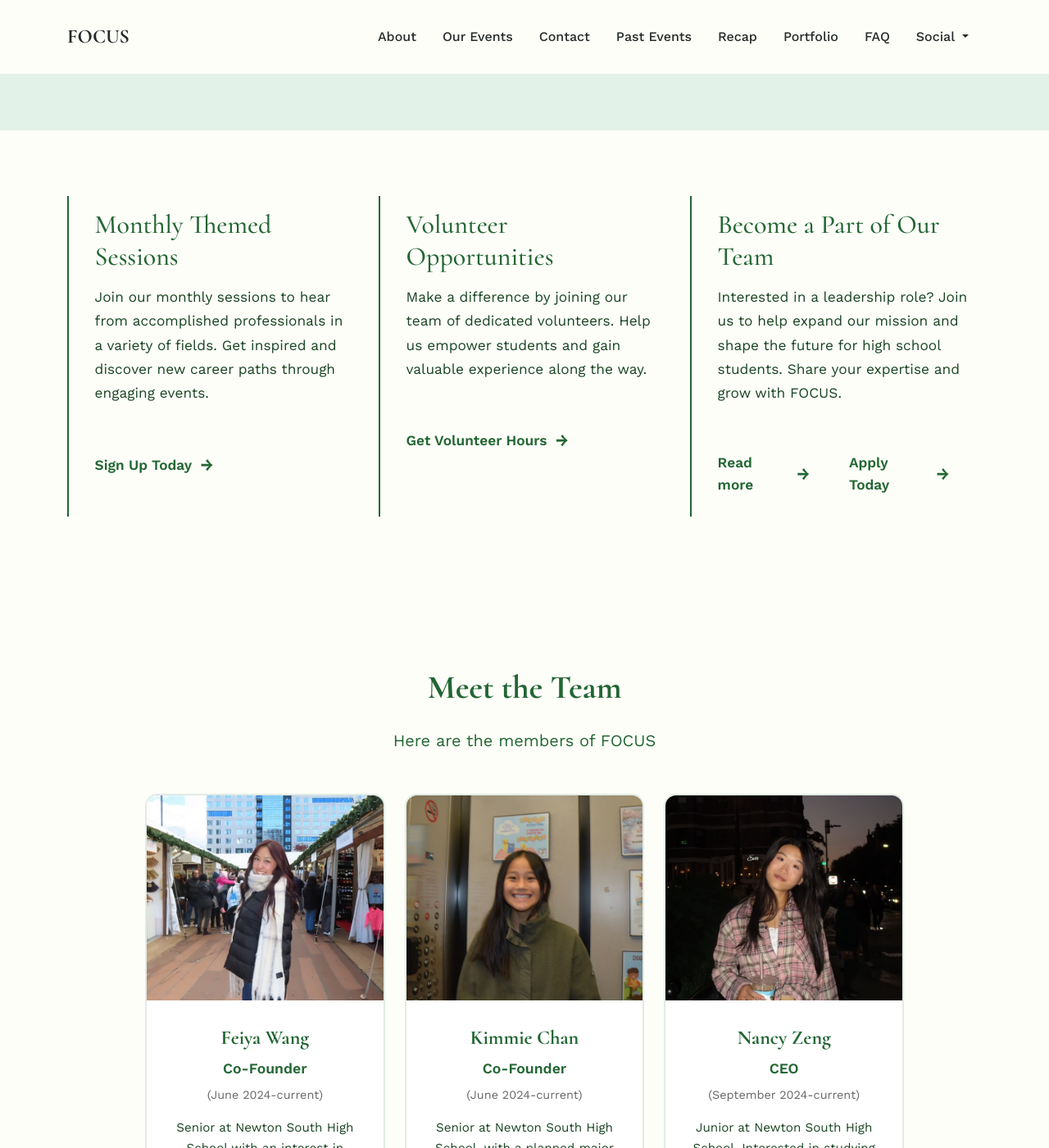
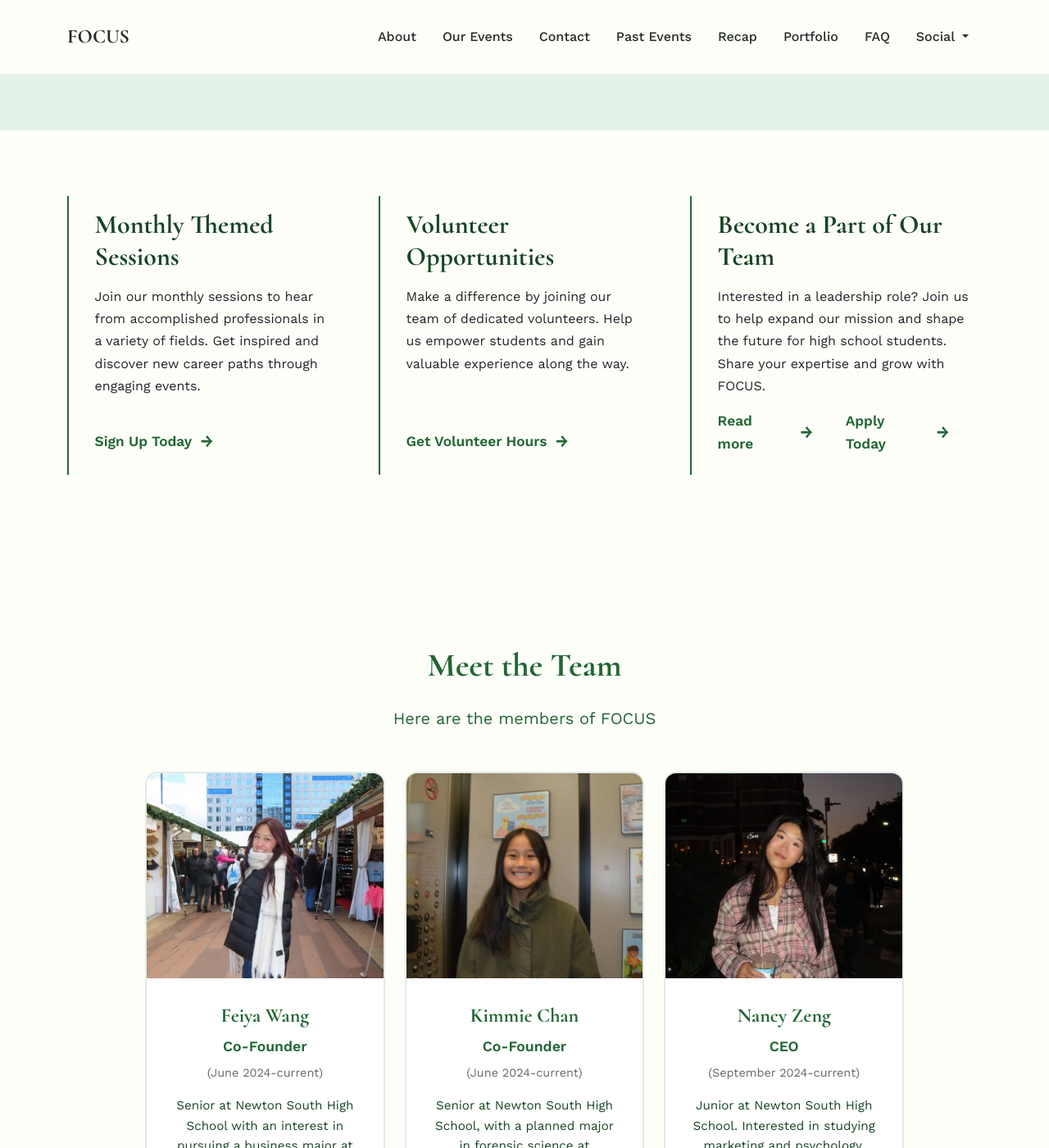
Before and after one commit to GabrielGitAlt/focus, a Jekyll site: the page built from _pages/about.html, in a window 1280 px wide and 1400 px high, scrolled down 878 px. Shown: the whole window at 82% size. Built offline with Jekyll 4.4.1, drawn with Linux system fonts in a browser that asks for light colours.

Commit message:
before fixing about.css

```diff
--- a/_pages/about.html
+++ b/_pages/about.html
@@ -59,64 +59,73 @@
   <div class="container">
     <div class="row g-4">
       <div class="col-lg-4 col-md-6 mb-4">
-        <div class="about-involved-card h-100">
-          <div class="about-involved-border"></div>
-          <div class="about-involved-content">
-            <h3 class="about-involved-title">Monthly Themed Sessions</h3>
-            <p class="about-involved-text">
+        <div class="card h-100">
+          <div class="card-body d-flex flex-column h-100">
+            <h4 class="card-title">Monthly Themed Sessions</h4>
+            <p class="card-text">
               Join our monthly sessions to hear from accomplished professionals
               in a variety of fields. Get inspired and discover new career paths
               through engaging events.
             </p>
-            <div class="about-involved-links mt-4">
-              <a href="#signup" class="about-involved-link"
-                ><span class="about-involved-link-text">Sign Up Today</span>
-                <span class="about-involved-arrow">&rarr;</span></a
+            <div class="mt-auto">
+              <a
+                href="#signup"
+                class="about-involved-link d-inline-flex align-items-center"
               >
+                <span class="about-involved-link-text">Sign Up Today</span>
+                <span class="about-involved-arrow">&rarr;</span>
+              </a>
             </div>
           </div>
         </div>
       </div>
       <div class="col-lg-4 col-md-6 mb-4">
-        <div class="about-involved-card h-100">
-          <div class="about-involved-border"></div>
-          <div class="about-involved-content">
-            <h3 class="about-involved-title">Volunteer Opportunities</h3>
-            <p class="about-involved-text">
+        <div class="card h-100">
+          <div class="card-body d-flex flex-column h-100">
+            <h4 class="card-title">Volunteer Opportunities</h4>
+            <p class="card-text">
               Make a difference by joining our team of dedicated volunteers.
               Help us empower students and gain valuable experience along the
               way.
             </p>
-            <div class="about-involved-links mt-4">
-              <a href="#volunteer" class="about-involved-link"
-                ><span class="about-involved-link-text"
+            <div class="mt-auto">
+              <a
+                href="#volunteer"
+                class="about-involved-link d-inline-flex align-items-center"
+              >
+                <span class="about-involved-link-text"
                   >Get Volunteer Hours</span
                 >
-                <span class="about-involved-arrow">&rarr;</span></a
-              >
+                <span class="about-involved-arrow">&rarr;</span>
+              </a>
             </div>
           </div>
         </div>
       </div>
       <div class="col-lg-4 col-md-12 mb-4">
-        <div class="about-involved-card h-100">
-          <div class="about-involved-border"></div>
-          <div class="about-involved-content">
-            <h3 class="about-involved-title">Become a Part of Our Team</h3>
-            <p class="about-involved-text">
+        <div class="card h-100">
+          <div class="card-body d-flex flex-column h-100">
+            <h4 class="card-title">Become a Part of Our Team</h4>
+            <p class="card-text">
               Interested in a leadership role? Join us to help expand our
               mission and shape the future for high school students. Share your
               expertise and grow with FOCUS.
             </p>
-            <div class="about-involved-links mt-4">
-              <a href="#readmore" class="about-involved-link"
-                ><span class="about-involved-link-text">Read more</span>
-                <span class="about-involved-arrow">&rarr;</span></a
+            <div class="mt-auto d-flex gap-3">
+              <a
+                href="#readmore"
+                class="about-involved-link d-inline-flex align-items-center"
               >
-              <a href="#apply" class="about-involved-link"
-                ><span class="about-involved-link-text">Apply Today</span>
-                <span class="about-involved-arrow">&rarr;</span></a
+                <span class="about-involved-link-text">Read more</span>
+                <span class="about-involved-arrow">&rarr;</span>
+              </a>
+              <a
+                href="#apply"
+                class="about-involved-link d-inline-flex align-items-center"
               >
+                <span class="about-involved-link-text">Apply Today</span>
+                <span class="about-involved-arrow">&rarr;</span>
+              </a>
             </div>
           </div>
         </div>
--- a/styles/about.css
+++ b/styles/about.css
@@ -583,8 +583,11 @@
     font-size: 1.3rem;
   }
 }
-@media (max-width: 576px) {
-  /* 1. Mission heading gap fix */
+@media (max-width: 1000px) {
+  .about-mission-section {
+    padding: 60px 0;
+  }
+
   .about-mission-section .row {
     min-height: unset;
     flex-direction: column;
@@ -596,44 +599,4 @@
   .about-mission-heading {
     margin-bottom: 0.7rem;
   }
-  /* 2. Get Involved card border fix */
-  .about-involved-card {
-    flex-direction: column;
-    min-height: 0;
-    padding-left: 0.5rem;
-    padding-top: 0.7rem;
-    padding-bottom: 0.7rem;
-  }
-  .about-involved-border {
-    position: static;
-    width: 40px;
-    height: 2px;
-    margin: 0 0 1rem 0.2rem;
-    background: var(--primary-color);
-  }
-  .about-involved-content {
-    padding-left: 0.5rem;
-  }
-  /* 3. Team section spacing fix */
-  .about-team-section {
-    padding-top: 2.2rem;
-    padding-bottom: 2.2rem;
-  }
-  /* 4. Reduce space after team member bio/contact */
-  .team-member-content-fixed {
-    min-height: unset;
-    max-height: unset;
-    margin-bottom: 0.7rem;
-  }
-  .team-member-info {
-    padding-bottom: 1.2rem;
-  }
 }
-
-/* Desktop: reduce space before team section */
-@media (min-width: 577px) {
-  .about-team-section {
-    padding-top: 3.5rem;
-    padding-bottom: 3.5rem;
-  }
-}
```
